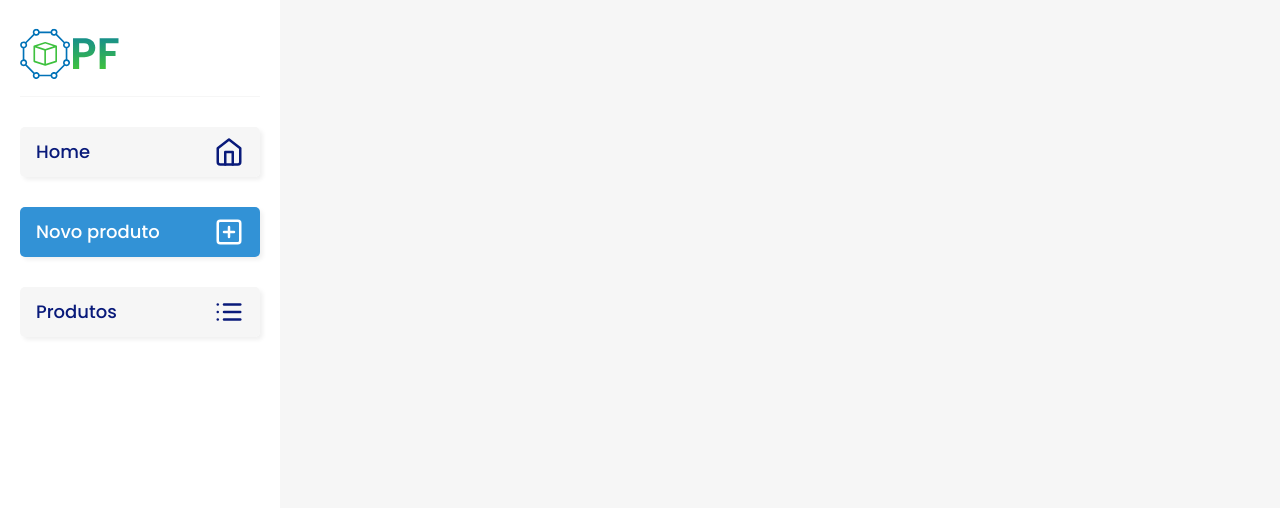
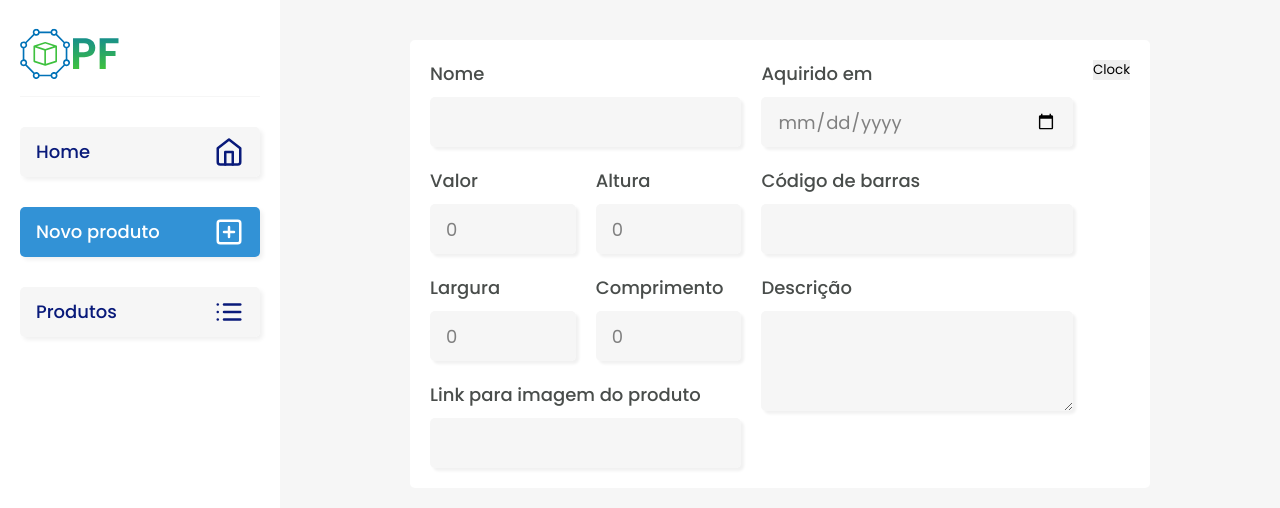
Before and after one commit to edmilson-dk/sponte-test-web, a React (Create React App) app: page /new in a window 1280 px wide. Shown: the top 508 px of the page. Built offline with nearby package versions, Linux system fonts and the light colour scheme.

Commit message:
feat: added new router

```diff
--- a/src/routes/index.tsx
+++ b/src/routes/index.tsx
@@ -1,6 +1,7 @@
 import { BrowserRouter, Route, Switch } from "react-router-dom";
 
 import { DashboarWrapper } from "src/components/dashboard-wrapper";
+import { DashboardCreate } from "src/screens/dashboard-create";
 import { DashboardHome } from "src/screens/dashboard-home";
 
 export function Routes() {
@@ -9,6 +10,7 @@ export function Routes() {
       <Switch>
         <DashboarWrapper>
           <Route exact path="/"component={DashboardHome}/>
+          <Route path="/new" component={DashboardCreate}/>
         </DashboarWrapper>
       </Switch>
     </BrowserRouter>
```
